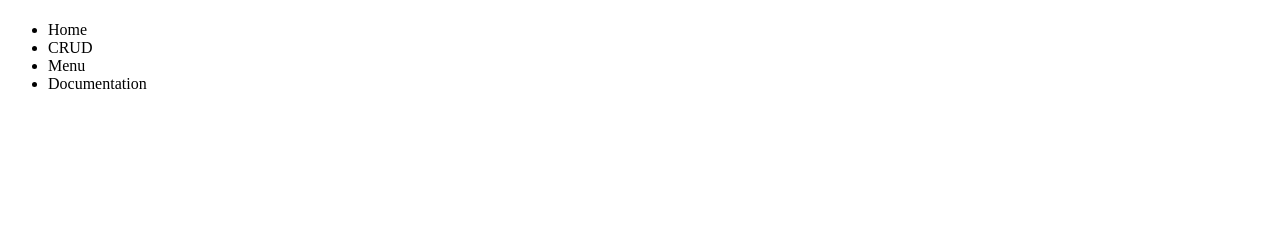
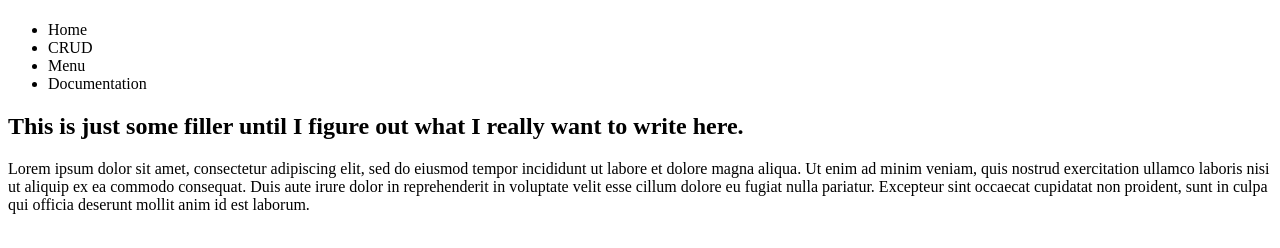
Before and after one commit to WMac91/Portfolio, a plain HTML site: page index.html in a window 1280 px wide. Drawn offline with Linux system fonts and the light colour scheme.

Commit message:
Added filler.

```diff
--- a/index.html
+++ b/index.html
@@ -14,6 +14,7 @@
 			<li>Documentation</li>
 		</ul>
 	</nav>
-	<p></p>
+	<h2>This is just some filler until I figure out what I really want to write here.</h2>
+	<p>Lorem ipsum dolor sit amet, consectetur adipiscing elit, sed do eiusmod tempor incididunt ut labore et dolore magna aliqua. Ut enim ad minim veniam, quis nostrud exercitation ullamco laboris nisi ut aliquip ex ea commodo consequat. Duis aute irure dolor in reprehenderit in voluptate velit esse cillum dolore eu fugiat nulla pariatur. Excepteur sint occaecat cupidatat non proident, sunt in culpa qui officia deserunt mollit anim id est laborum.</p>
 </body>
 </html>
```
